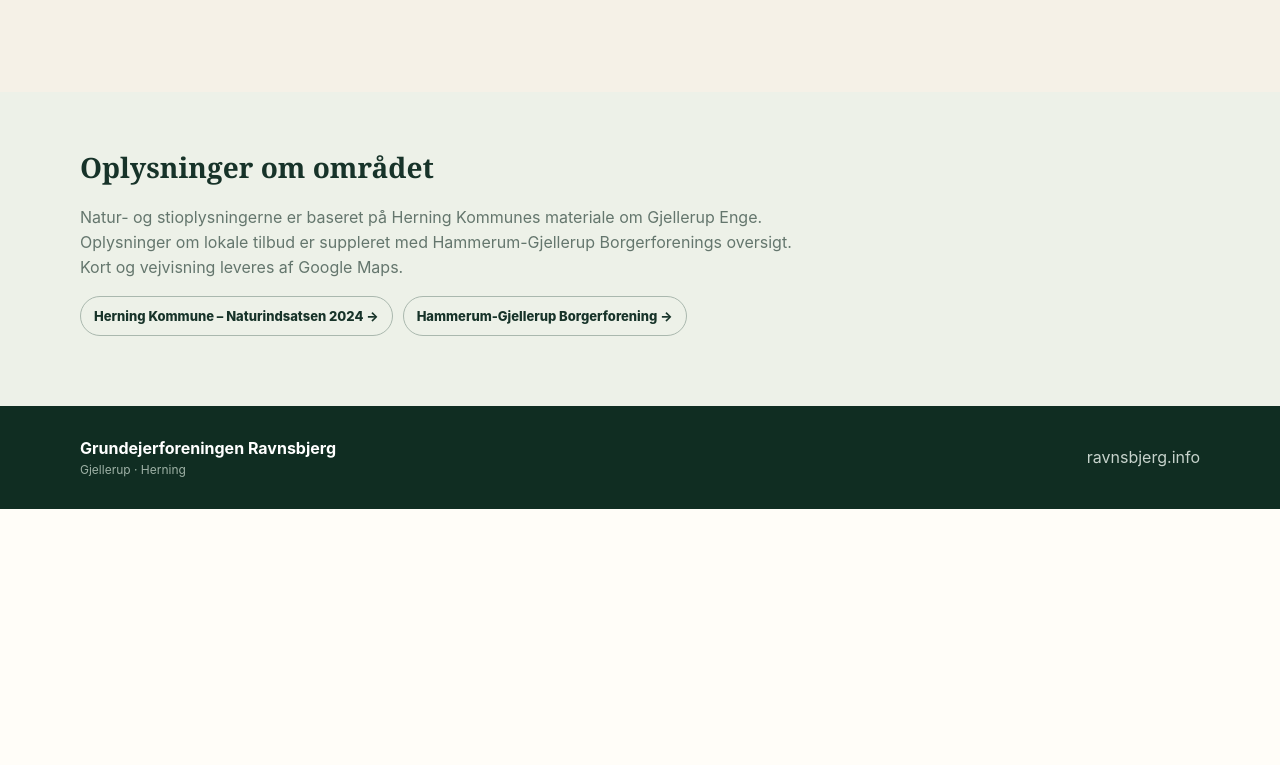
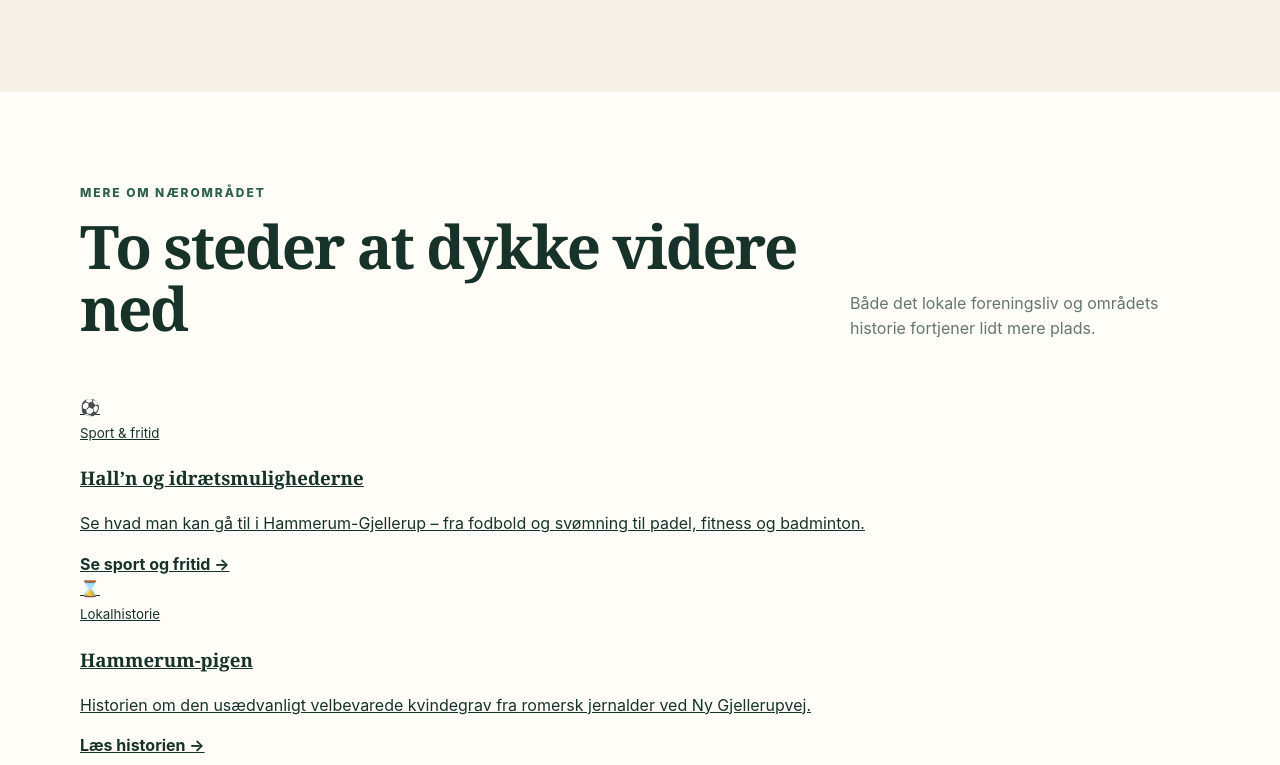
Before and after one commit to laugebex/Ravnsbjerg-info, a Next.js app: page /omraadet in a window 1280 px wide. Shown: the part 4035-4800 px from the top of the page. Before the commit the page ends 4544 px from the top, so only its background shows below. Built offline with nearby package versions, Linux system fonts and the light colour scheme.

Commit message:
Link sport and local history from area page

```diff
--- a/app/omraadet/page.jsx
+++ b/app/omraadet/page.jsx
@@ -23,5 +23,7 @@ export default function Omraadet(){return <main>
 
 <section className="section cream"><div className="wrap"><div className="sectionHead"><div><p className="eyebrow">I hverdagen</p><h2>Tæt på det meste</h2></div><p>Ravnsbjerg ligger ikke langt ude på landet – selv om der er meget grønt omkring os.</p></div><div className="nearbyGrid"><article><span>↗</span><h3>Skole og bibliotek</h3><p>Lindbjergskolen og biblioteket ligger i Hammerum-Gjellerup og kan nås via områdets vej- og stiforbindelser.</p></article><article><span>↗</span><h3>Indkøb</h3><p>Der er flere dagligvarebutikker i Hammerum-Gjellerup, blandt andet SuperBrugsen, Rema 1000 og 365discount.</p></article><article><span>↗</span><h3>Sport og foreninger</h3><p>Hammerum-Gjellerup har et aktivt foreningsliv med sport, spejdere og andre lokale aktiviteter.</p></article><article><span>↗</span><h3>Ud at gå</h3><p>Kommunens stier i Gjellerup Enge består af både fast belægning, grus og mere enkle trampestier.</p></article></div></div></section>
 
+<section className="section"><div className="wrap"><div className="sectionHead"><div><p className="eyebrow">Mere om nærområdet</p><h2>To steder at dykke videre ned</h2></div><p>Både det lokale foreningsliv og områdets historie fortjener lidt mere plads.</p></div><div className="areaDeepLinks"><a href="/sport"><span>⚽</span><div><small>Sport & fritid</small><h3>Hall’n og idrætsmulighederne</h3><p>Se hvad man kan gå til i Hammerum-Gjellerup – fra fodbold og svømning til padel, fitness og badminton.</p><b>Se sport og fritid →</b></div></a><a href="/hammerum-pigen"><span>⌛</span><div><small>Lokalhistorie</small><h3>Hammerum-pigen</h3><p>Historien om den usædvanligt velbevarede kvindegrav fra romersk jernalder ved Ny Gjellerupvej.</p><b>Læs historien →</b></div></a></div></div></section>
+
 <section className="areaSources"><div className="wrap"><h3>Oplysninger om området</h3><p>Natur- og stioplysningerne er baseret på Herning Kommunes materiale om Gjellerup Enge. Oplysninger om lokale tilbud er suppleret med Hammerum-Gjellerup Borgerforenings oversigt. Kort og vejvisning leveres af Google Maps.</p><div className="docLinks"><a href="https://www.herning.dk/Media/638753951289819434/%C3%85rsrapport%20for%20Natur%20og%20Gr%C3%B8nne%20Omr%C3%A5der%202024.pdf" target="_blank" rel="noreferrer">Herning Kommune – Naturindsatsen 2024 →</a><a href="https://hammerum-gjellerup-borgerforening.dk/" target="_blank" rel="noreferrer">Hammerum-Gjellerup Borgerforening →</a></div></div></section>
 </main>}
```
